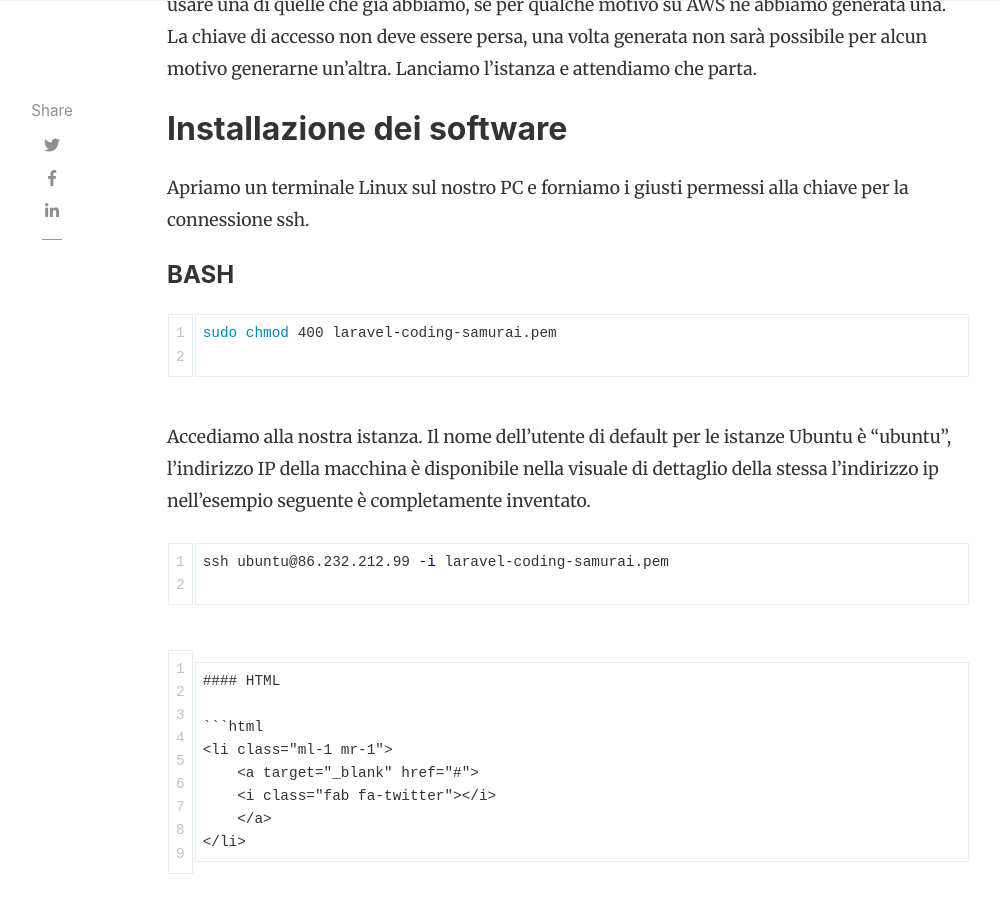
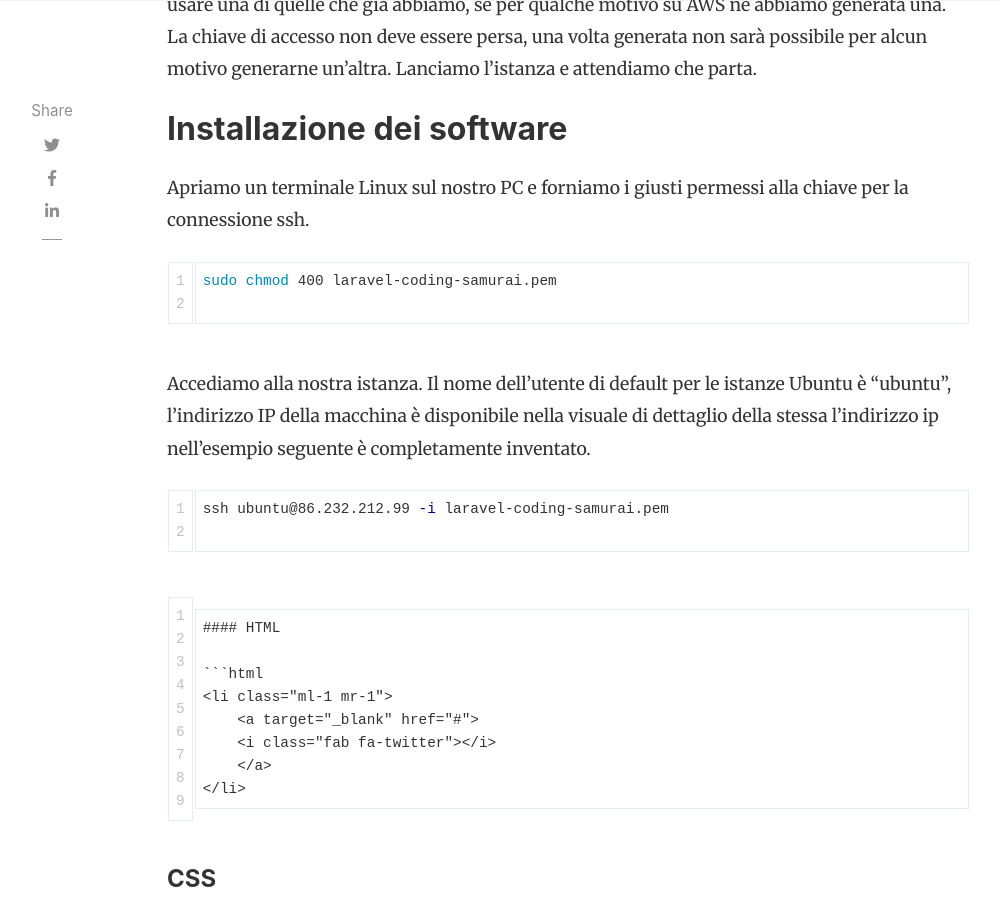
Before and after one commit to mattiatoselli/codingsamurai, a Jekyll site: the page built from _posts/2020-12-23-how-to-configure-laravel-on-amazon-ec2.md.md, in a window 1280 px wide and 900 px high, scrolled down 2565 px. Shown: the whole window, without its empty margins (118-1118 px from the left). Built offline with Jekyll 4.4.1, drawn with Linux system fonts in a browser that asks for light colours; nearby versions of some CDN libraries; comment, search, counter and statistics services are not loaded.

Commit message:
Update 2020-12-23-how-to-configure-laravel-on-amazon-ec2.md.md

````diff
--- a/_posts/2020-12-23-how-to-configure-laravel-on-amazon-ec2.md.md
+++ b/_posts/2020-12-23-how-to-configure-laravel-on-amazon-ec2.md.md
@@ -49,8 +49,6 @@ Ricordiamoci di generare una chiave SSH per l'accesso alla istanza, in alternati
 ## Installazione dei software
 
 Apriamo un terminale Linux sul nostro PC e forniamo i giusti permessi alla chiave per la connessione ssh.
-
-#### BASH
 
 ```bash
 sudo chmod 400 laravel-coding-samurai.pem
````
